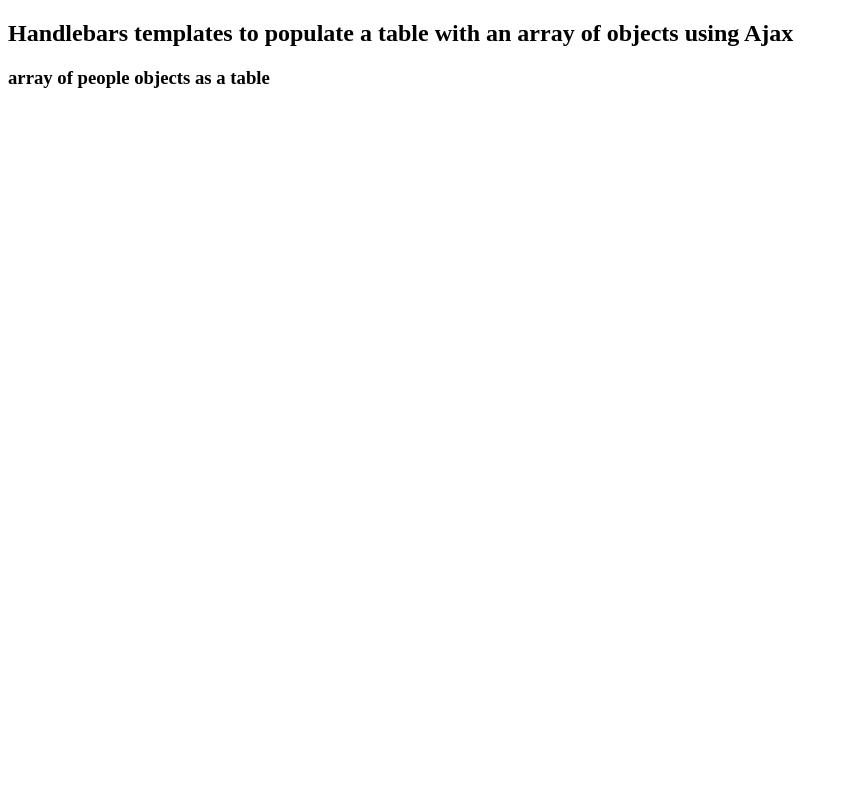
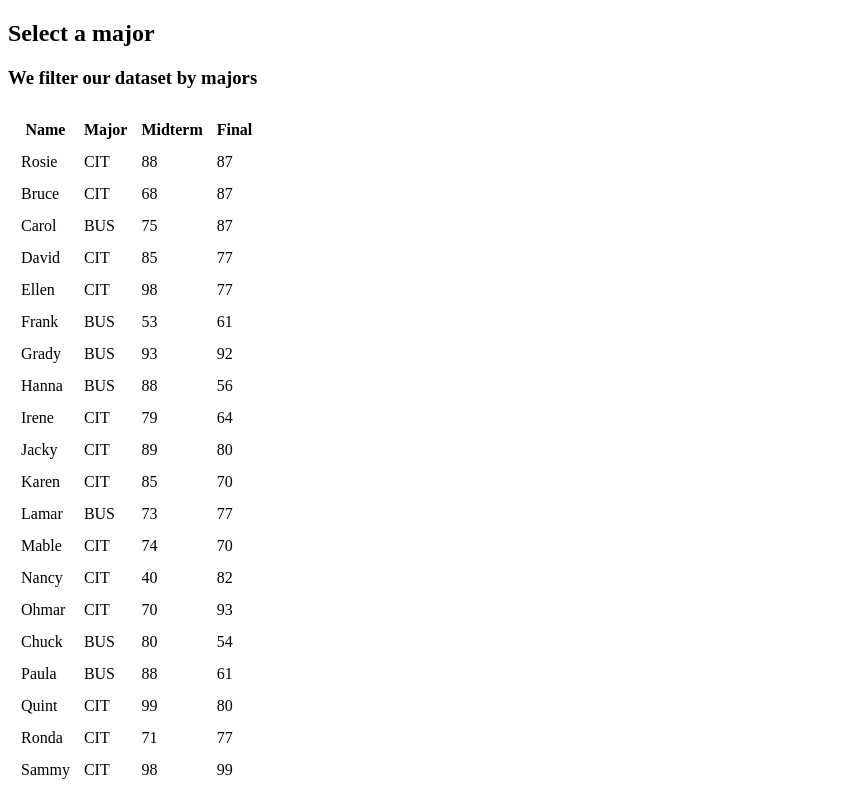
Before and after one commit to cschepers0002/cschepers0002.github.io, a plain HTML site: page index.html in a window 1280 px wide. Shown: the whole page, without its empty margins (0-848 px from the left). Drawn offline with nearby package versions, Linux system fonts and the light colour scheme.

Commit message:
Update index.html

```diff
--- a/index.html
+++ b/index.html
@@ -2,14 +2,14 @@
 <html>
   <head>
       <meta charset="UTF-8">
-      <title>Title of the document</title>
+      <title>Program 5</title>
 	  <script src="https://cdnjs.cloudflare.com/ajax/libs/handlebars.js/4.1.2/handlebars.min.js"></script>
   </head>
 
   <body>
-      <h2>Handlebars templates to populate a table with an array of objects using Ajax</h2>
+      <h2>Select a major</h2>
 
-      <h3>array of people objects as a table</h3>
+      <h3>We filter our dataset by majors</h3>
           <div id="peopleTable"></div>
   </body>
 
@@ -27,7 +27,7 @@
 
 <script>
     var request = new XMLHttpRequest();
-    var url = "hb6data.json";
+    var url = "cit5students.json";
     request.open('GET', url);     // open the request
 
     request.onload = function() {                     // the data is back...
```
